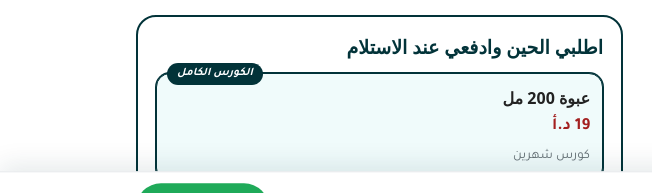
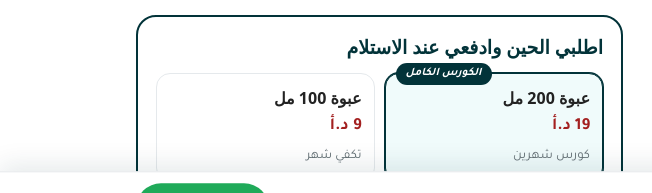
Before and after one commit to hamudanajjar20-web/mishmash-lp, a plain HTML site: page jo/index.html in a window 1280 px wide. Shown: the part 636-829 px from the top of the page, 0-652 px from the left. Drawn offline with Linux system fonts and the light colour scheme; a web font is replaced by a local one.

Commit message:
Jordan page: add 100ml option at 9 JOD
Co-Authored-By: Claude Opus 5.5 <noreply@anthropic.com>
Claude-Session: https://claude.ai/code/session_012vo7SZHtV2JHXRiLix4wwo

```diff
--- a/jo/index.html
+++ b/jo/index.html
@@ -213,7 +213,7 @@ footer a{color:#fff}
 @media (prefers-reduced-motion:reduce){*{transition:none!important;scroll-behavior:auto!important}}
 .ksa-jo{background:linear-gradient(135deg,var(--primary),var(--primary-light));color:#fff;text-align:center;padding:18px 16px 16px}.ksa-jo .flags{font-size:26px;letter-spacing:6px;line-height:1}.ksa-jo h2{font-family:var(--f-head);font-size:20px;margin:8px 0 6px;color:#fff}.ksa-jo p{margin:0;font-size:15px;color:var(--reverse);line-height:1.7}@media(min-width:720px){.ksa-jo h2{font-size:26px}}
 .btn-send{background:var(--primary);color:#fff;width:100%}.btn-send:hover{background:var(--primary-dark)}.done{background:#eefaf3;border:1.5px solid var(--wa);border-radius:var(--r);padding:22px 18px;text-align:center}.done .ok{width:52px;height:52px;border-radius:50%;background:var(--wa);color:#fff;font-size:28px;line-height:52px;margin:0 auto 8px}.done h3{margin:4px 0 8px;font-family:var(--f-head)}.done p{margin:0 0 14px;line-height:1.8}.done .btn{width:100%}
-.qty.one{grid-template-columns:1fr}.qty.one label>span{white-space:nowrap}.qty.one label>span span{display:inline}
+.qty label>span{white-space:nowrap}.qty label>span span{display:inline}
 </style>
 
 <!-- Meta Pixel: PageView + ViewContent + Contact (WhatsApp click). No purchase event on this page. -->
@@ -257,8 +257,9 @@ fbq('init','1687034512985984');fbq('track','PageView');
 
       <form class="order" id="order" novalidate>
         <h3>اطلبي الحين وادفعي عند الاستلام</h3>
-        <div class="qty one">
+        <div class="qty">
           <label><i class="tag">الكورس الكامل</i><input type="radio" name="q" value="2" checked><b>عبوة 200 مل</b><span><span class="js-p1">19</span> د.أ</span><small>كورس شهرين</small></label>
+          <label><input type="radio" name="q" value="1"><b>عبوة 100 مل</b><span><span class="js-p2">9</span> د.أ</span><small>تكفي شهر</small></label>
         </div>
         <div class="f">
           <input id="fn" name="name" placeholder="الاسم" autocomplete="name" required>
@@ -411,7 +412,7 @@ fbq('init','1687034512985984');fbq('track','PageView');
 /* ===== الإعدادات: غيّر هنا بس ===== */
 var CFG={
   wa:'966596064997',          /* واتساب المتجر بالصيغة الدولية بدون + */
-  p1:19, p2:19,               /* السعر بالدينار: 200 مل / 100 مل */
+  p1:19, p2:9,               /* السعر بالدينار: 200 مل / 100 مل */
   old1:null, old2:null,       /* السعر قبل الخصم إن وجد */
   tiktok:'https://www.tiktok.com/@mishmash03',
   sheet:'https://script.google.com/macros/s/AKfycbxk54lX-HqUTK3iP6hCTjCFhoWabnonWpYfvnFti09u4k4TXt33-sRzvZoNFiQ9eS1eAA/exec'                    /* رابط Google Apps Script Web App (ينتهي بـ /exec). فاضي = ما يسجل */
```
